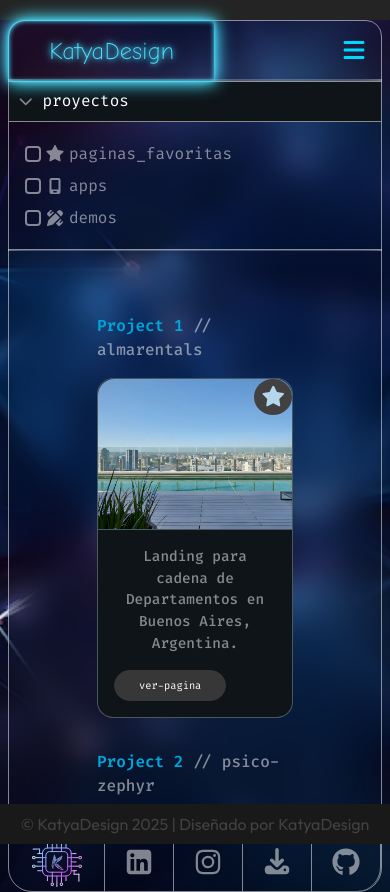
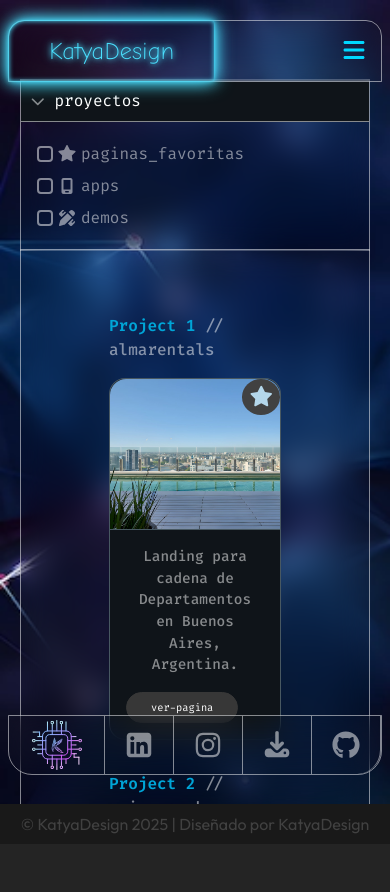
Before and after one commit to AluLescano/web-portfolio, a Next.js app: page /works in a window 390 px wide. After the commit the page ends 844 px from the top, so only its background shows below. Built offline with nearby package versions, Linux system fonts and the light colour scheme.

Commit message:
Fixed Styling issues in Responsive mode

```diff
--- a/app/about/about.module.scss
+++ b/app/about/about.module.scss
@@ -1,7 +1,7 @@
 @use "../assets/scss/variables" as vars;
 
 .layoutContainer {
-  height: 75vh;
+  height: 100%;
   position: relative;
   margin: 0 1.25rem;
   margin-top: -0.1rem;
@@ -161,9 +161,9 @@
   }
 }
 
-@media (max-width: 768px) {
+@media (max-width: 1279px) {
   .layoutContainer {
-    margin: 0 0.5rem;
+    margin: 0 0.75rem;
   }
 
   .pageContainer {
@@ -193,3 +193,9 @@
     }
   }
 }
+
+@media (max-width: 1024) {
+  .layoutContainer {
+    margin: 0;
+  }
+}
--- a/app/about/layout.tsx
+++ b/app/about/layout.tsx
@@ -76,12 +76,12 @@ export default function AboutLayout({
   const path = usePathname()
   const isMainSection = path === "/about"
   return (
-    <>
+    <div className={layoutContainer}>
       <div className={`flex xl:hidden flex-col`}>
         <Sidebar config={aboutSidebarConfig} isMobile={true} />
         {children}
       </div>
-      <div className={`hidden xl:flex ${layoutContainer}`}>
+      <div className={`hidden xl:flex`}>
         <aside className={sidebar}>
           <Sidebar config={aboutSidebarConfig} />
         </aside>
@@ -95,6 +95,6 @@ export default function AboutLayout({
           </main>
         </aside>
       </div>
-    </>
+    </div>
   )
 }
--- a/app/ui/Bars/Sidebar/sidebar.tsx
+++ b/app/ui/Bars/Sidebar/sidebar.tsx
@@ -47,6 +47,7 @@ interface CategoryFolderProps {
   mode?: "navigation" | "filter"
   onFilterChange?: (filter: string) => void
   activeFilters?: string[]
+  onOpenChange?: (isOpen: boolean) => void
 }
 
 const CategoryFolder = memo(
@@ -55,14 +56,21 @@ const CategoryFolder = memo(
     mode = "navigation",
     onFilterChange,
     activeFilters = [],
+    onOpenChange,
   }: CategoryFolderProps) => {
     const [isOpen, setIsOpen] = useState(section.defaultOpen ?? true)
+
+    const handleToggle = () => {
+      const newState = !isOpen
+      setIsOpen(newState)
+      onOpenChange?.(newState)
+    }
 
     return (
       <div className={folder}>
         <div
           className={`${fira.className} ${folderToggle}`}
-          onClick={() => setIsOpen(!isOpen)}
+          onClick={handleToggle}
         >
           <FontAwesomeIcon
             className={folderToggleIcon}
@@ -269,6 +277,7 @@ interface SidebarProps {
   isMobile?: boolean
   onFilterChange?: (filter: string) => void
   activeFilters?: string[]
+  onExpandedChange?: (isExpanded: boolean) => void
 }
 
 export default function Sidebar({
@@ -277,7 +286,23 @@ export default function Sidebar({
   isMobile = false,
   onFilterChange,
   activeFilters = [],
+  onExpandedChange,
 }: SidebarProps) {
+  const [openFolders, setOpenFolders] = useState<Set<string>>(
+    new Set(config.sections.filter(s => s.defaultOpen !== false).map(s => s.name))
+  )
+
+  const handleFolderOpenChange = (sectionName: string, isOpen: boolean) => {
+    const newOpenFolders = new Set(openFolders)
+    if (isOpen) {
+      newOpenFolders.add(sectionName)
+    } else {
+      newOpenFolders.delete(sectionName)
+    }
+    setOpenFolders(newOpenFolders)
+    onExpandedChange?.(newOpenFolders.size > 0)
+  }
+
   return (
     <>
       {isMobile ? (
@@ -290,6 +315,7 @@ export default function Sidebar({
                 mode={mode}
                 onFilterChange={onFilterChange}
                 activeFilters={activeFilters}
+                onOpenChange={(isOpen) => handleFolderOpenChange(section.name, isOpen)}
               />
             ))}
           </div>
@@ -305,6 +331,7 @@ export default function Sidebar({
                 mode={mode}
                 onFilterChange={onFilterChange}
                 activeFilters={activeFilters}
+                onOpenChange={(isOpen) => handleFolderOpenChange(section.name, isOpen)}
               />
             ))}
           </div>
--- a/app/ui/global.css
+++ b/app/ui/global.css
@@ -9,6 +9,8 @@ body,
 }
 
 body {
+  position: absolute;
+  top: 0;
   margin: 0;
   min-height: 100dvh;
 }
--- a/app/works/layout.tsx
+++ b/app/works/layout.tsx
@@ -1,4 +1,6 @@
 "use client"
+
+import { useState } from "react"
 
 // CONFIG
 import { worksSidebarConfig } from "@/config/sidebarConfig"
@@ -14,12 +16,13 @@ import Tab from "@/ui/Bars/Tab/tab"
 import styles from "./works.module.scss"
 
 function WorksLayoutContent({ children }: { children: React.ReactNode }) {
-  const { layoutContainer, sidebar, tabs, content } =
+  const { layoutContainer, sidebar, tabs, content, sidebarOpen, sidebarClosed } =
     styles
   const { activeFilters, toggleFilter } = useFilter()
+  const [isSidebarExpanded, setIsSidebarExpanded] = useState(false)
 
   return (
-    <>
+    <div className={layoutContainer}>
       <div className={`flex xl:hidden flex-col`}>
         <Sidebar
           config={worksSidebarConfig}
@@ -27,10 +30,13 @@ function WorksLayoutContent({ children }: { children: React.ReactNode }) {
           onFilterChange={toggleFilter}
           activeFilters={activeFilters}
           isMobile={true}
+          onExpandedChange={setIsSidebarExpanded}
         />
-        {children}
+        <div className={`flex-1 ${isSidebarExpanded ? sidebarOpen : sidebarClosed}`}>
+          {children}
+        </div>
       </div>
-      <div className={`hidden xl:flex ${layoutContainer}`}>
+      <div className={`hidden xl:flex`}>
         <aside className={sidebar}>
           <Sidebar
             config={worksSidebarConfig}
@@ -44,7 +50,7 @@ function WorksLayoutContent({ children }: { children: React.ReactNode }) {
           <main className={content}>{children}</main>
         </aside>
       </div>
-    </>
+    </div>
   )
 }
 
--- a/app/works/page.tsx
+++ b/app/works/page.tsx
@@ -23,7 +23,7 @@ export default function Works() {
 
   return (
     <div className={pageContainer}>
-      <div className={`${scrollerContainer} grid grid-cols-1 md:grid-cols-2 xl:grid-cols-3 2xl:grid-cols-4`}>
+      <div className={`${scrollerContainer} grid grid-cols-1 md:grid-cols-2 xl:grid-cols-3 2xl:grid-cols-4 justify-items-center`}>
         {filteredProjects.length > 0 ? (
           filteredProjects.map((project) => (
             <Project key={project.id} project={project}/>
--- a/app/works/works.module.scss
+++ b/app/works/works.module.scss
@@ -47,12 +47,17 @@
 }
 
 .scrollerContainer {
+  max-height: 75vh;
   padding: 2rem;
   overflow-y: auto;
   height: 100%;
 }
 
-@media (max-width: 768px) {
+@media (max-width: 1279px) {
+  .layoutContainer {
+    margin: 0 0.75rem;
+  }
+
   .pageContainer {
     border: 0.1rem solid vars.$soft-gray;
     margin: -0.1rem 0.5rem 0;
@@ -62,6 +67,22 @@
   }
 
   .scrollerContainer {
+    max-height: 50vh;
+  }
+}
+
+@media (max-width: 1024) {
+  .layoutContainer {
+    margin: 0;
+  }
+}
+
+@media (max-width: 767px) {
+  .sidebarClosed .scrollerContainer {
     max-height: 65vh;
   }
+
+  .sidebarOpen .scrollerContainer {
+    max-height: 46vh;
+  }
 }
```
Also changed, not shown: app/ui/section.module.scss (+7 -3 lines).
